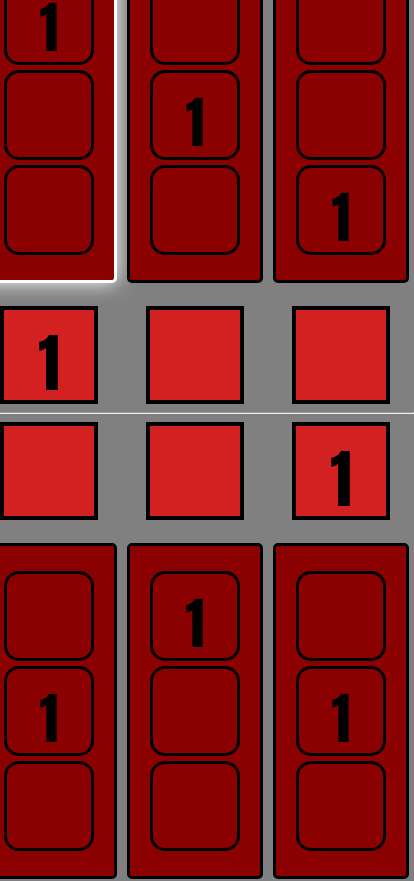
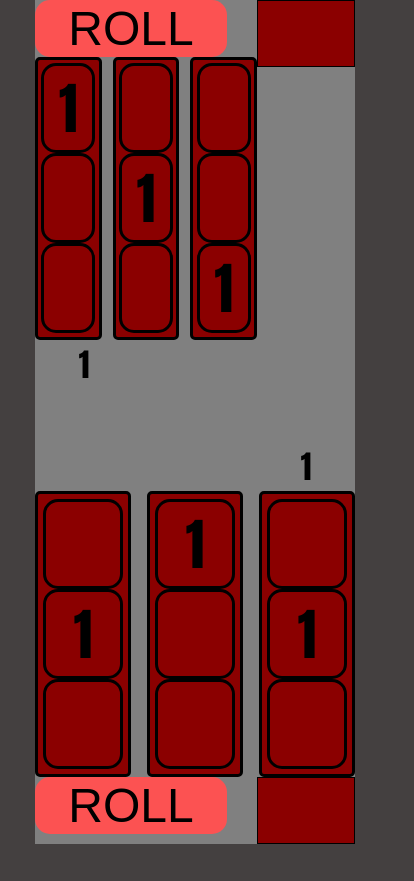
Before and after one commit to BFTae/Knucklebones, a Vue app: page / in a window 390 px wide. Shown: the top 881 px of the page, 414 px wide, since content can reach past the window. After the commit the page ends 844 px from the top, so only its background shows below. Built offline with nearby package versions, Linux system fonts and the light colour scheme.

Commit message:
Add responsive design

```diff
--- a/index.html
+++ b/index.html
@@ -5,12 +5,14 @@
       html{
         background-color: rgb(68, 64, 64);
       }
-      html,body,#app{
-        display: flex;
-        align-items: center;
-        justify-content: center;
+      body{ height: 100%;}
+      #app{
+        background-color: gray;
         height: 100%;
-        background-color: gray;
+        position: absolute;
+        top: 50%;
+        left: 50%;
+        transform: translate(-50%, -50%);
       }
     </style>
     <meta charset="UTF-8">
--- a/src/App.vue
+++ b/src/App.vue
@@ -1,16 +1,20 @@
 <template>
 <div id="layout">
+<div id="p0">
     <roll :enabled="enabled0" :id="id0" @roll="reciveRoll"/>
-<br>
+
     <player-board :grid="grid0" :id="id0" @put-die="onPutDie"/>
-<br>
+
     <column-points :columns="points0"/>
-<hr>
+</div>
+
+<div id="p1">
     <column-points :columns="points1"/>
-<br>
+
     <player-board :grid="grid1" :id="id1" @put-die="onPutDie"/>
-<br>
+
     <roll :enabled="enabled1" :id="id1" @roll="reciveRoll"/>
+</div>
 </div>
 </template>
 
@@ -68,8 +72,11 @@ export default{
 </script>
 
 <style lang="scss"> //TODO SASS
+#layout{
+    width: 320px;
+    height: 100%;
+    display: grid;
+    align-content: space-between;
+}
 
-#layout{
-    display: block;
-}
 </style>
--- a/src/components/ColumnPoints.vue
+++ b/src/components/ColumnPoints.vue
@@ -2,6 +2,7 @@
 <div id="wrapper">
     <div class="points" v-for="colpoints in columns">
         <span v-if="colpoints" >{{ colpoints }}</span>
+        <span v-else>&nbsp;</span>
     </div>
 </div>
 </template>
@@ -19,19 +20,14 @@ export default{
 
 <style lang="scss"> //TODO SASS
 #wrapper{
-    display: flex;
-    justify-content: center;
-    align-items: center;
+    display: grid;
+    grid-template-columns: auto auto auto;
+    grid-template-rows: auto;
+    gap: 5%;
 }
 .points{
-    background-color: rgb(211, 32, 32);
     text-align: center;
-    font-size: 400%;
-    padding: 5px;
-    width: 80px;
-    height: 80px;
-    margin: auto;
-    border: solid 4px;
+    font-size: 200%;
     font-family: Impact, Haettenschweiler, 'Arial Narrow Bold', sans-serif;
 }
 </style>
--- a/src/components/PlayerBoard.vue
+++ b/src/components/PlayerBoard.vue
@@ -2,7 +2,7 @@
 <div id="wrapper"><div class="column" v-for="(col,x) in grid">
     <div class="row" v-for="(row,y) in col" >
         <div v-if="row" @click="dieHere(x,y)">{{ row }}</div>
-        <div style="height: 100%;width: 100%;" v-else @click="dieHere(x,y)"></div>
+        <div v-else @click="dieHere(x,y)">&nbsp;</div>
     </div>
 </div></div>
 </template>
@@ -30,25 +30,20 @@ export default{
 
 <style lang="scss"> //TODO SASS
 #wrapper{
-    display: flex;
-    align-items: center;
-    justify-content: center;
+    display: grid;
+    grid-template-columns: auto auto auto;
+    grid-template-rows: auto auto auto;
+    gap: 5px;
 }
 .column{
-    padding: 20px;
+    padding: 5%;
     background-color: darkred;
     border: solid;
     border-radius: 5px;
-    margin: 5px;
     transition: 0.3s ease;
 }
 .row{
     text-align: center;
-    margin-top: 5px;
-    margin-bottom: 5px;
-    padding: 7px;
-    width: 70px;
-    height: 70px;
     color: black;
     font-family: Impact, Haettenschweiler, 'Arial Narrow Bold', sans-serif;
     font-size: 350%;
--- a/src/components/Roll.vue
+++ b/src/components/Roll.vue
@@ -1,6 +1,7 @@
 <template>
 <button @click="roll()">ROLL</button>
-<div id="rolled"><span v-if="rolled">{{rolled}}</span></div>
+<div id="rolled"><span v-if="rolled">{{rolled}}</span>
+<span v-else>&nbsp;</span></div>
 </template>
 
 <script>
@@ -35,21 +36,17 @@ export default{
 
 <style lang="scss"> //TODO SASS
 #rolled{
-    width: 33%;
-    height: 100px;
+    width: 30%;
     float: right;
     text-align: center;
     font-family: Impact, Haettenschweiler, 'Arial Narrow Bold', sans-serif;
-    font-size: 500%;
+    font-size: 270%;
     border: 1px solid black;
     background-color: darkred;
 }
 button{
-    width: 63%;
-    height: 100px;
-    margin-left: 7px;
-    margin-bottom: 10px;
-    font-size: 400%;
+    width: 60%;
+    font-size: 300%;
     background-color: rgb(252, 82, 82);
     transition: 0.3s;
     border: 0px white;
```
Lines whose indentation alone changed are shown as unchanged.
